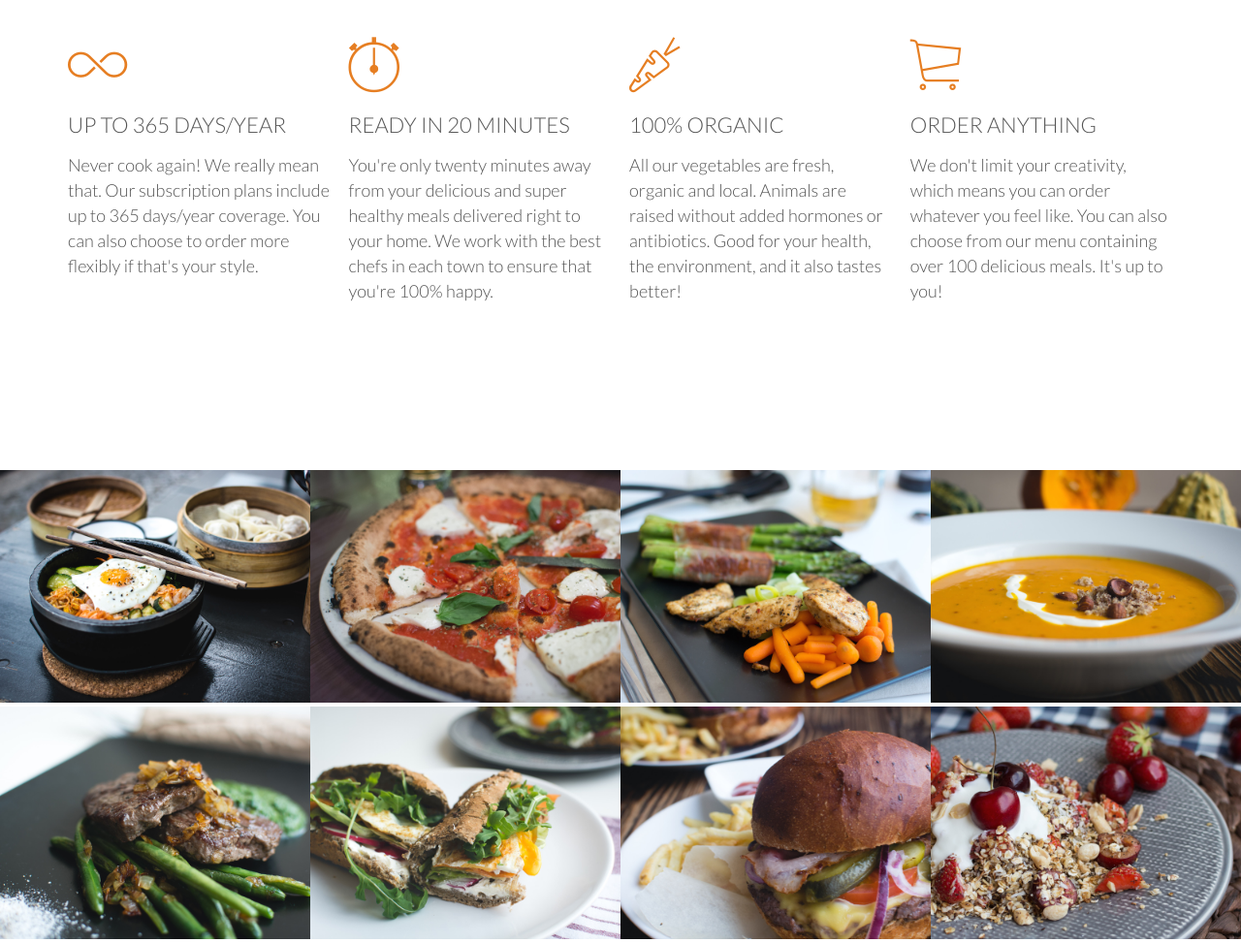
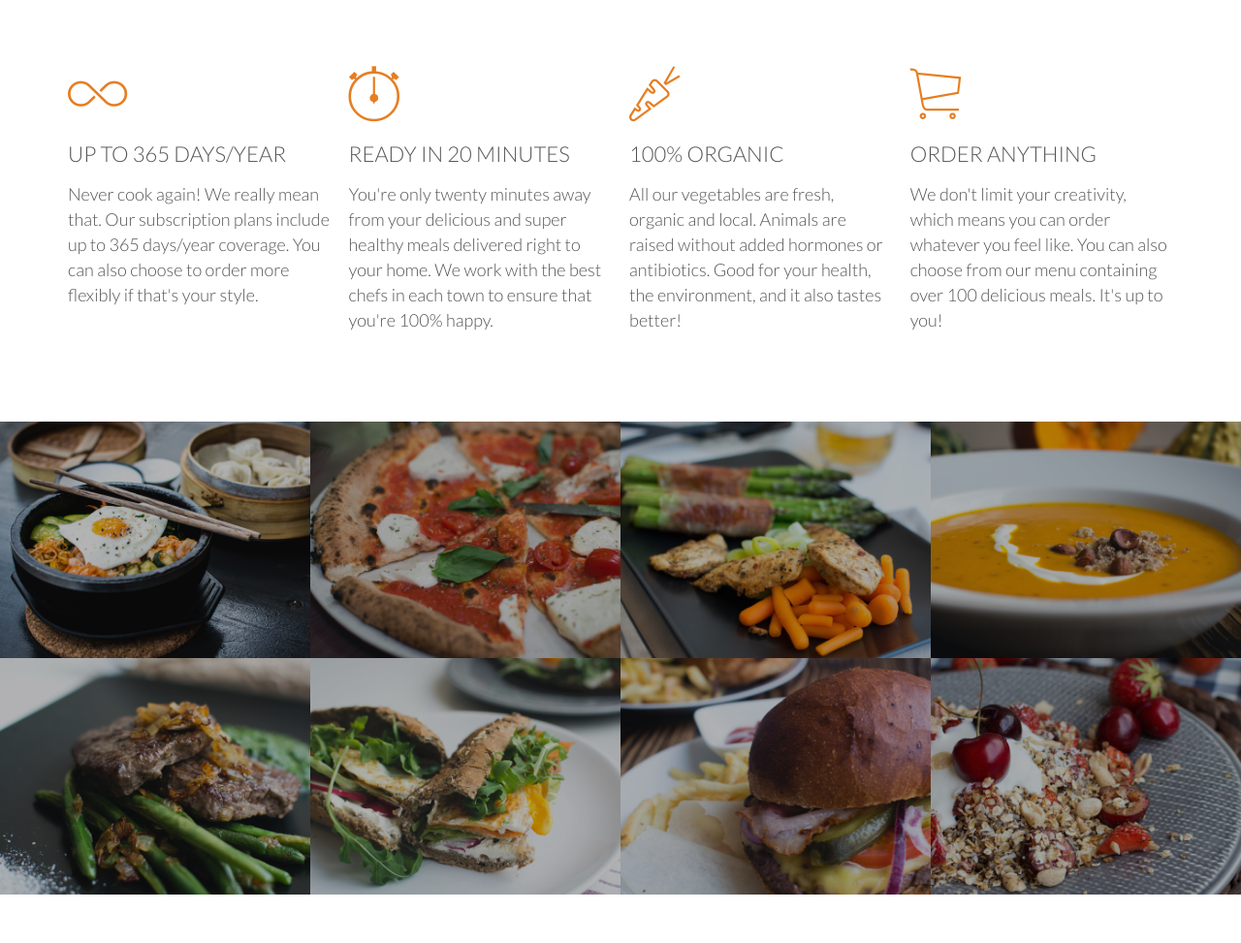
Before and after one commit to RJDulac/omnifood, a PHP site: page / in a window 1280 px wide. Shown: the part 1049-2022 px from the top of the page at 97% size. After the commit the page ends 1972 px from the top, so only its background shows below. Run offline with PHP 8.4, Linux system fonts and the light colour scheme; some web fonts are replaced.

Commit message:
photo animation finished

```diff
--- a/resources/css/style.css
+++ b/resources/css/style.css
@@ -198,11 +198,20 @@ header {
 .main-nav li a:active {
 	border-bottom: 2px solid #e67e22;
 }
+/*--------------------------------------- */
+/* Features */
+/*--------------------------------------- */
+.section-features .long-copy {
+	margin-bottom: 30px;
+}
 
 /*--------------------------------------- */
 /* Meals */
 /*--------------------------------------- */
 
+.section-meals {
+	padding: 0;
+}
 .meals-showcase {
 	list-style: none;
 	width: 100%;
@@ -215,9 +224,22 @@ header {
 .meal-photo {
 	width: 100%;
 	margin: 0;
+	/*prevent images from being larger than their container */
+	overflow: hidden;
+	background-color: #000;
 }
 
 .meal-photo img {
+	opacity: 0.7;
 	width: 100%;
 	height: auto;
+	transform: scale(1.15);
+	transition: transform 0.5s, opacity 0.5s;
+
 }
+.meal-photo img:hover {
+	opacity: 1;
+	transform: scale(1.03);
+
+
+}
```
